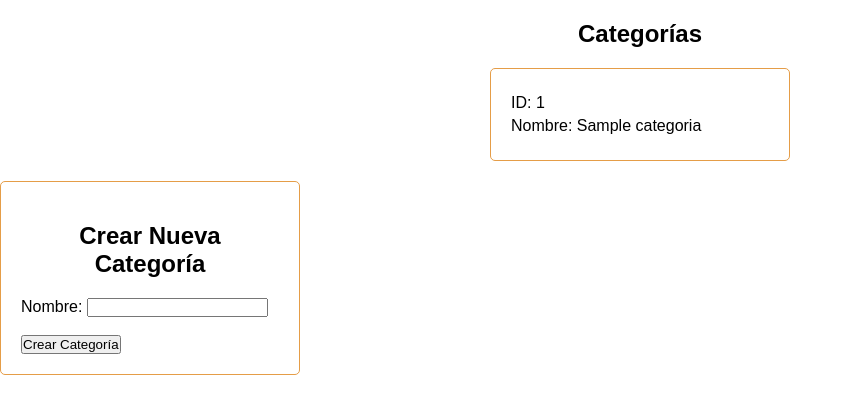
After one commit to LuciaRol/zapateria, a PHP site: template src/Views/mostrarCategorias.php in a window 1280 px wide. The commit adds this page. Shown: the top 414 px of the page, without its empty margins (0-853 px from the left). Run offline with PHP 8.4, Linux system fonts and the light colour scheme; the template is opened without the code that fills it: most values are stand-ins (such as "Sample title", 1, 10 or a date in 2020); some libraries are stand-ins or nearby versions.

Commit message:
creacion categorias

```diff
--- a/src/Controllers/UsuarioController.php
+++ b/src/Controllers/UsuarioController.php
@@ -86,7 +86,7 @@ class UsuarioController {
 
         return $productosController->mostrarProductos();
     }
-    private function sesion_usuario(): bool {
+    public function sesion_usuario(): bool {
         // Inicia la sesión si no ha sido iniciada ya
         if (session_status() === PHP_SESSION_NONE) {
             session_start();
--- /dev/null
+++ b/src/Views/mostrarCategorias.php
@@ -0,0 +1,37 @@
+<!DOCTYPE html>
+<html lang="en">
+<head>
+    <meta charset="UTF-8">
+    <meta name="viewport" content="width=device-width, initial-scale=1.0">
+    <title>Lista de Categorías</title>
+    <link rel="stylesheet" type="text/css" href="public/css/styles.css">
+</head>
+<body>
+    <h2 class="card-h2">Categorías</h2>
+    <div class="card-container">
+        <?php foreach ($categorias as $categoria): ?>
+            <div class="card">
+                <div class="card-body">
+                    <article class="categoria">
+                        <p>ID: <?php echo $categoria->getId(); ?></p>
+                        <p>Nombre: <?php echo $categoria->getNombre(); ?></p>
+                    </article>
+                </div>
+            </div>
+        <?php endforeach; ?>
+    </div>
+
+    <!-- Formulario para crear una nueva categoría -->
+    <div class="card">
+        <div class="card-body">
+            <h2 class="card-h2">Crear Nueva Categoría</h2>
+            <form action="<?= BASE_URL ?>registro_categoria" method="POST">
+                <label for="nueva_categoria">Nombre:</label>
+                <input type="text" id="nueva_categoria" name="nueva_categoria" required><br><br>
+                <input type="submit" value="Crear Categoría">
+            </form>
+        </div>
+    </div>
+
+</body>
+</html>
--- a/src/Views/mostrarUsuario.php
+++ b/src/Views/mostrarUsuario.php
@@ -28,7 +28,7 @@
             <label for="new_rol">Nuevo Rol:</label>
             <select id="new_rol" name="new_rol">
                 <option value="admin">Admin</option>
-                <option value="usuario">Usuario</option>
+                <option value="usur">Usuario</option>
             </select>
             <br>
             <input type="submit" value="Guardar Cambios">
```
Also changed, not shown: src/Controllers/CategoriasController.php (+30 -1 lines), src/Routes/Routes.php (+12 -0 lines), src/Views/mostrarPrincipal.php (deleted, +0 -21 lines).
